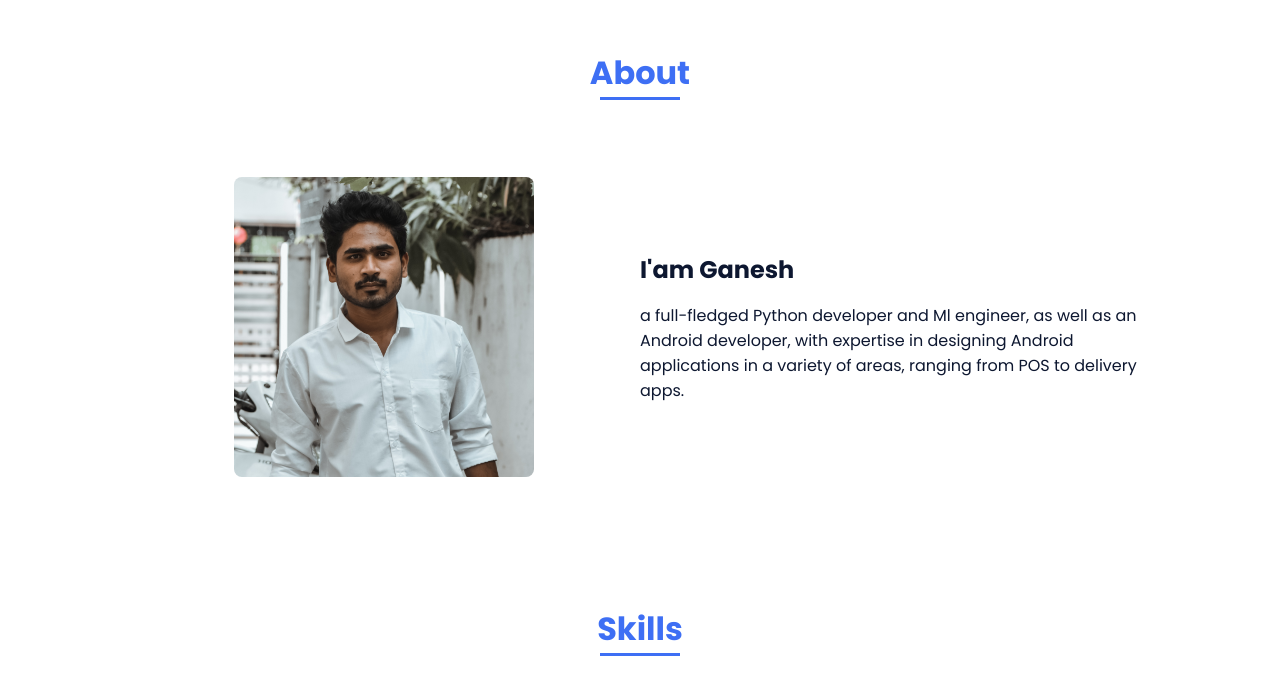
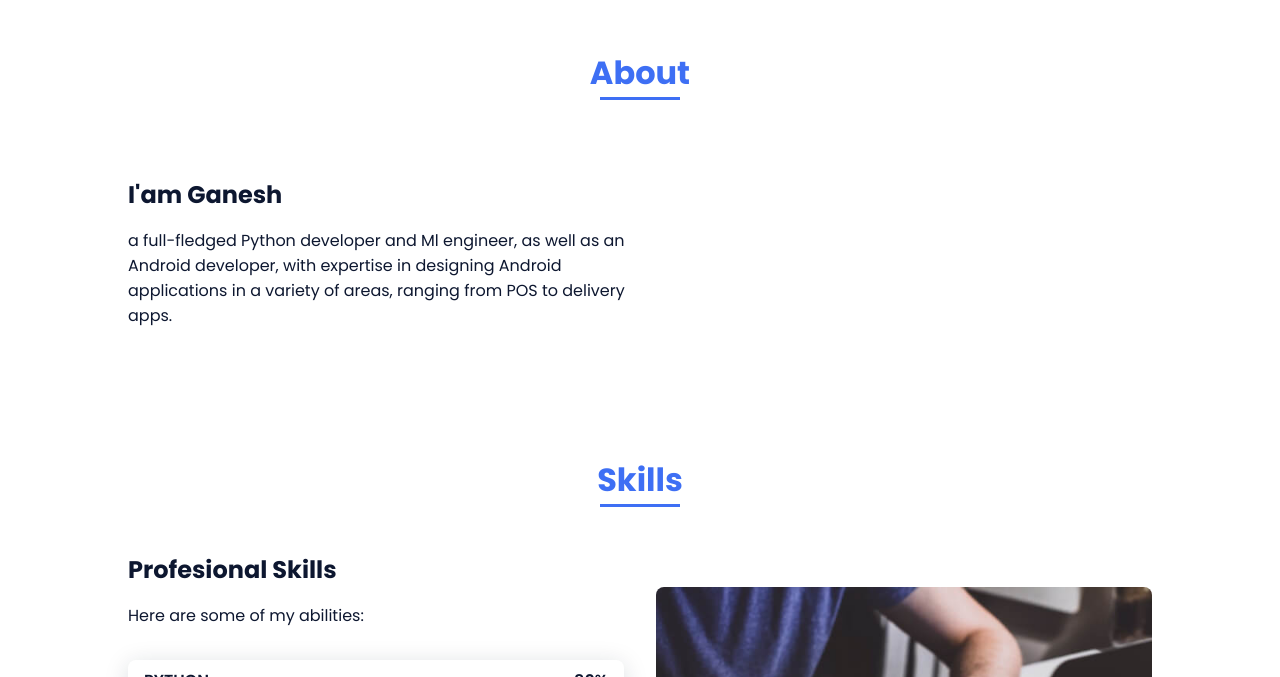
Before and after one commit to GRex4/ganeshD510.github.io, a plain HTML site: page index.html in a window 1280 px wide. Shown: the part 722-1399 px from the top of the page. Drawn offline with nearby package versions, Linux system fonts and the light colour scheme.

Commit message:
Update index.html

```diff
--- a/index.html
+++ b/index.html
@@ -69,9 +69,9 @@
                 <h2 class="section-title">About</h2>
 
                 <div class="about__container bd-grid">
-                    <div class="about__img">
+<!--                     <div class="about__img">
                         <img src="assets/img/perfil.jpg" alt="">
-                    </div>
+                    </div> -->
 
                     <div>
                         <h2 class="about__subtitle">I'am Ganesh</h2>
```
